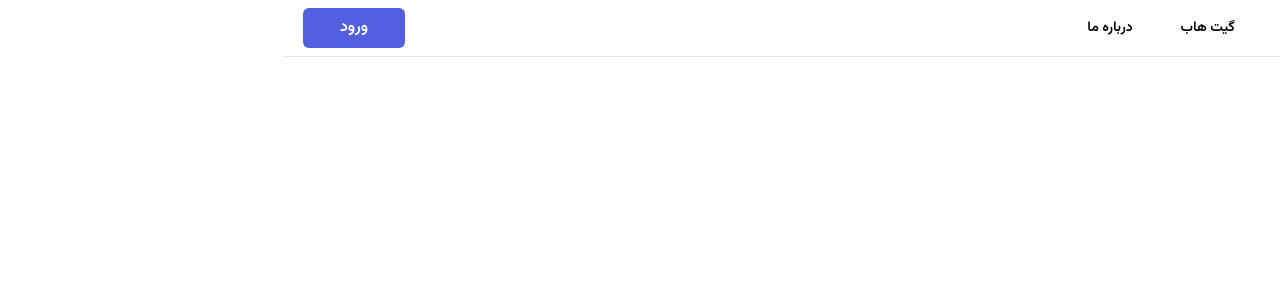
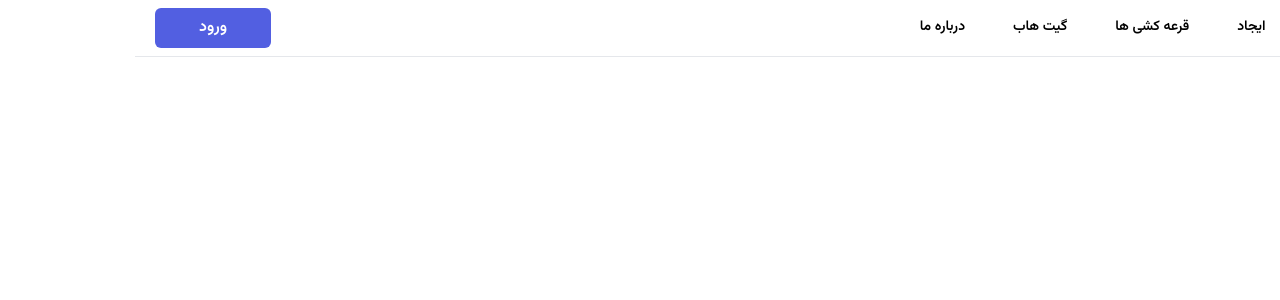
Before and after one commit to abolfazlj10/shans_aval, a Vue app: page / in a window 1280 px wide. Shown: the top 300 px of the page. Built offline with nearby package versions, Linux system fonts and the light colour scheme.

Commit message:
respansive navbar

```diff
--- a/src/components/nav.vue
+++ b/src/components/nav.vue
@@ -2,25 +2,43 @@
     <div class="nav">
         <div class="title"><router-link to="/">شانس اول</router-link></div>
         <div class="linkNav text-sm">
-            <div>ایجاد</div>
-            <div>قرعه کشی ها</div>
-            <div>گیت هاب</div>
-            <div>درباره ما</div>
+            <div class="linkItem group">
+                <div class="borderbottom"></div>
+                <router-link to="/">ایجاد</router-link>
+            </div>
+            <div class="linkItem group">
+                <div class="borderbottom"></div>
+                <router-link to="/">قرعه کشی ها</router-link>
+            </div>
+            <div class="linkItem group">
+                <div class="borderbottom"></div>
+                <a href="https://github.com/abolfazlj10/shans_aval">گیت هاب</a>
+            </div>
+            <div class="linkItem group">
+                <div class="borderbottom"></div>
+                <router-link to="/">درباره ما</router-link>
+            </div>
         </div>
         <router-link to="/" class="login">ورود</router-link>
     </div>
 </template>
 <style scoped>
 .nav{
-    @apply container flex items-center gap-2 px-5 py-2 border-b ;
+    @apply container flex items-center gap-7 px-5 py-2 border-b max-md:flex-wrap  ;
 }
 .title{
-    @apply w-1/12 text-2xl text-brand;
+    @apply text-2xl text-brand max-md:order-1 max-md:border-b max-md:border-brand max-md:py-2;
 }
 .linkNav{
-    @apply w-10/12 flex gap-12;
+    @apply flex gap-12 max-md:w-full max-md:order-3 max-md:justify-center max-[400px]:gap-7 max-[332px]:gap-3;
 }
 .login{
-    @apply w-1/12 mr-auto text-center bg-brand rounded-md text-white py-2;
+    @apply mr-auto text-center bg-brand rounded-md text-white py-2 px-11 max-md:order-2;
+}
+.linkItem{
+    @apply flex flex-col-reverse gap-[1px];
+}
+.borderbottom{
+    @apply bg-brand w-0 h-[1px] rounded-2xl duration-100 group-hover:w-full;
 }
 </style>
```
